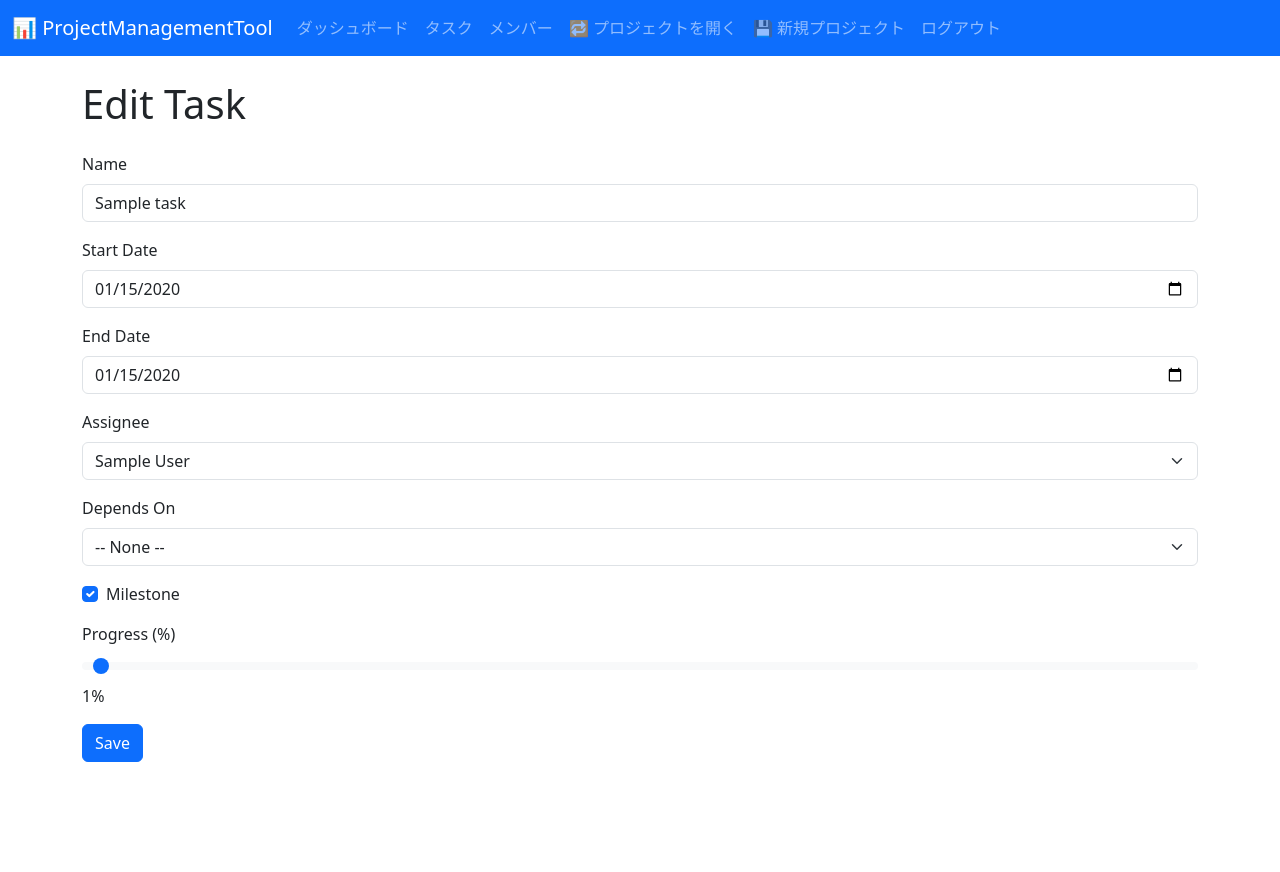
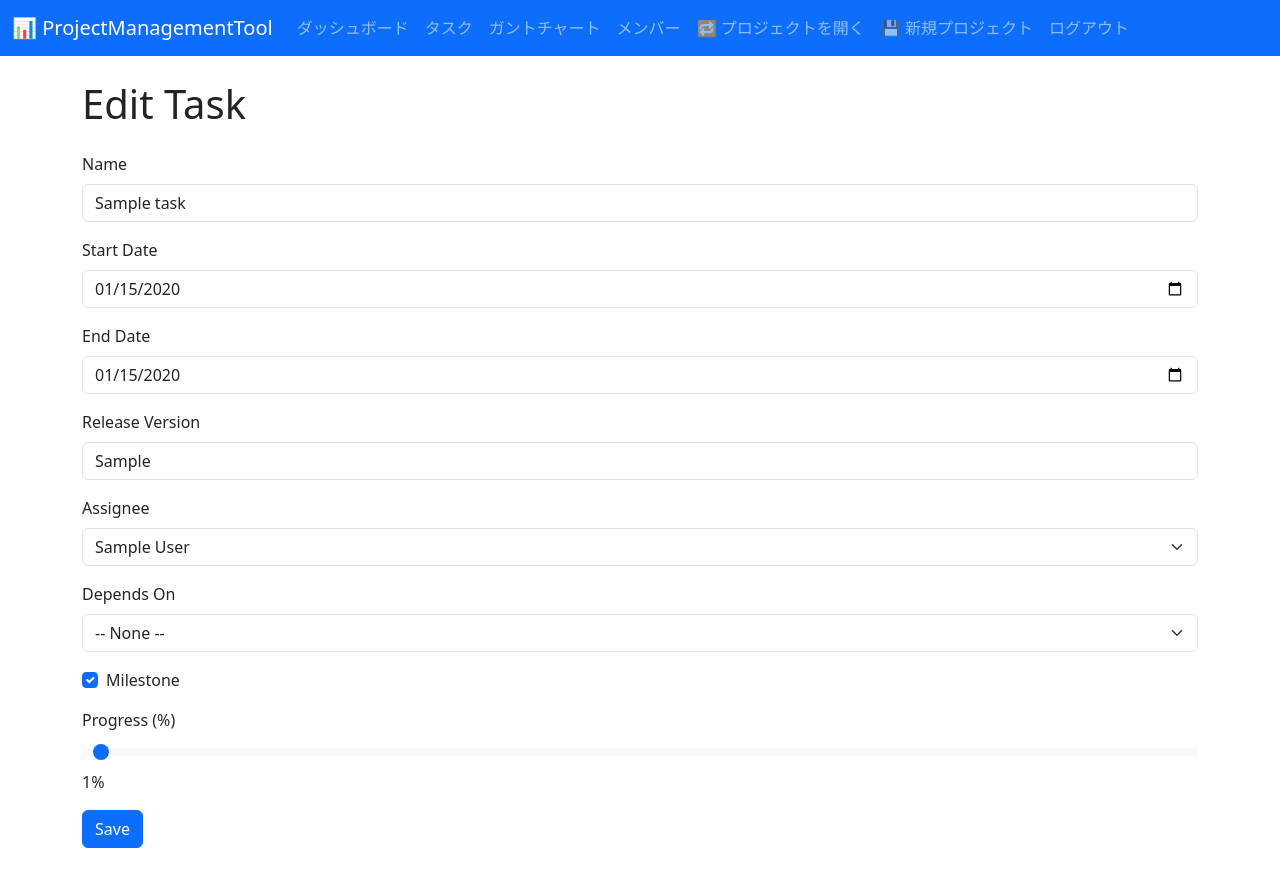
Before and after one commit to Tomoya-BB/ProjectManagementTool, a Flask app: page /task/1/edit in a window 1280 px wide. Before the commit the page ends 762 px from the top, so only its background shows below. Run offline with Flask 3, Linux system fonts and the light colour scheme; a user stored in the database is signed in; tables that the repository leaves empty hold one stand-in row (values such as "Sample post"); some libraries are stand-ins or nearby versions.

Commit message:
Add release version field and Gantt chart

```diff
--- a/app.py
+++ b/app.py
@@ -90,6 +90,9 @@ def init_db(project_name, db_path=None):
         if 'assignee_id' not in cols:
             with engine.begin() as conn:
                 conn.execute(text('ALTER TABLE tasks ADD COLUMN assignee_id INTEGER'))
+        if 'release_version' not in cols:
+            with engine.begin() as conn:
+                conn.execute(text("ALTER TABLE tasks ADD COLUMN release_version VARCHAR"))
 
         user_engine = db.get_engine(bind_key='users')
         with user_engine.connect() as conn:
@@ -333,11 +336,13 @@ def tasks():
             flash('End date cannot be before start date.', 'danger')
             return redirect(url_for('tasks'))
         remarks = request.form.get('remarks', '')
+        release_version = request.form.get('release_version')
         assignee_id = request.form.get('assignee_id', type=int)
         progress = int(request.form.get('progress', 0))
         parent_id = request.form.get('parent_id', type=int)
         task = Task(name=name, start_date=start, end_date=end,
-                    remarks=remarks, progress=progress,
+                    remarks=remarks, release_version=release_version,
+                    progress=progress,
                     assignee_id=assignee_id, parent_id=parent_id)
         db.session.add(task)
         db.session.commit()
@@ -380,6 +385,7 @@ def add_task():
             flash('End date cannot be before start date.', 'danger')
             return redirect(url_for('add_task'))
         progress = int(request.form.get('progress') or 0)
+        release_version = request.form.get('release_version')
         assignee_id = request.form.get('assignee_id') or None
         depends_on_id = request.form.get('depends_on_id') or None
         is_milestone = 'is_milestone' in request.form
@@ -389,6 +395,7 @@ def add_task():
             name=name,
             start_date=start_date,
             end_date=end_date,
+            release_version=release_version,
             progress=progress,
             assignee_id=assignee_id,
             depends_on_id=depends_on_id,
@@ -414,6 +421,7 @@ def edit_task(task_id):
         task.start_date = datetime.strptime(request.form['start_date'], '%Y-%m-%d').date()
         task.end_date = datetime.strptime(request.form['end_date'], '%Y-%m-%d').date()
         task.remarks = request.form.get('remarks', '')
+        task.release_version = request.form.get('release_version')
         task.progress = int(request.form.get('progress', task.progress))
         task.assignee_id = request.form.get('assignee_id', type=int)
         task.parent_id = request.form.get('parent_id', type=int)
@@ -463,6 +471,7 @@ def update_task():
     task.start_date = datetime.strptime(data.get('start_date'), '%Y-%m-%d').date()
     task.end_date = datetime.strptime(data.get('end_date'), '%Y-%m-%d').date()
     task.remarks = data.get('remarks', task.remarks)
+    task.release_version = data.get('release_version', task.release_version)
     task.progress = int(data.get('progress', task.progress))
     task.assignee_id = data.get('assignee_id') or None
     task.parent_id = data.get('parent_id') or None
@@ -484,7 +493,12 @@ def update_task():
 @app.route('/dashboard')
 @login_required
 def dashboard():
-    tasks = Task.query.all()
+    release = request.args.get('release')
+    query = Task.query
+    if release:
+        query = query.filter(Task.release_version == release)
+    tasks = query.all()
+    releases = [r[0] for r in db.session.query(Task.release_version).distinct().all() if r[0]]
     total_tasks = len(tasks)
     completed_tasks = sum(1 for t in tasks if t.progress == 100)
     overdue_tasks = sum(1 for t in tasks if t.progress < 100 and t.end_date < date.today())
@@ -505,8 +519,52 @@ def dashboard():
         "completed_tasks": completed_tasks,
         "overdue_tasks": overdue_tasks,
         "progress_rate": progress_rate,
-        "remaining_by_date": remaining_by_date
+        "remaining_by_date": remaining_by_date,
+        "releases": releases,
+        "selected_release": release
     })
+
+
+@app.route('/gantt')
+@login_required
+def gantt_chart():
+    release = request.args.get('release')
+    query = Task.query
+    if release:
+        query = query.filter(Task.release_version == release)
+    tasks = query.all()
+    releases = [r[0] for r in db.session.query(Task.release_version).distinct().all() if r[0]]
+    if tasks:
+        import pandas as pd
+        import plotly.express as px
+        df = pd.DataFrame([
+            {
+                "Task": t.name,
+                "Start": t.start_date,
+                "Finish": t.end_date,
+                "Progress": t.progress,
+            }
+            for t in tasks
+        ])
+        fig = px.timeline(
+            df,
+            x_start="Start",
+            x_end="Finish",
+            y="Task",
+            color="Progress",
+            color_continuous_scale=["#dc3545", "#ffc107", "#28a745"],
+            range_color=[0, 100],
+        )
+        fig.update_yaxes(autorange="reversed")
+        gantt = fig.to_html(full_html=False, include_plotlyjs=False)
+    else:
+        gantt = None
+    return render_template(
+        "gantt.html",
+        gantt=gantt,
+        releases=releases,
+        selected_release=release,
+    )
 
 
 if __name__ == '__main__':
--- a/models.py
+++ b/models.py
@@ -43,6 +43,7 @@ class Task(db.Model):
     start_date = db.Column(db.Date, nullable=False)
     end_date = db.Column(db.Date, nullable=False)
     remarks = db.Column(db.Text, nullable=True)
+    release_version = db.Column(db.String(100))
     progress = db.Column(db.Integer, nullable=False, default=0)
     parent_id = db.Column(db.Integer, db.ForeignKey('tasks.id'), nullable=True)
     assignee_id = db.Column(db.Integer, db.ForeignKey('members.id'), nullable=True)
--- a/templates/base.html
+++ b/templates/base.html
@@ -19,6 +19,7 @@
         <ul class="navbar-nav me-auto mb-2 mb-lg-0">
           <li class="nav-item"><a class="nav-link" href="{{ url_for('dashboard') }}">ダッシュボード</a></li>
           <li class="nav-item"><a class="nav-link" href="{{ url_for('tasks') }}">タスク</a></li>
+          <li class="nav-item"><a class="nav-link" href="{{ url_for('gantt_chart') }}">ガントチャート</a></li>
           <li class="nav-item"><a class="nav-link" href="{{ url_for('members') }}">メンバー</a></li>
           {% if current_user.is_authenticated %}
             <li class="nav-item"><a class="nav-link" href="{{ url_for('open_project') }}">🔁 プロジェクトを開く</a></li>
--- a/templates/form.html
+++ b/templates/form.html
@@ -13,6 +13,10 @@
     <div class="mb-3">
         <label class="form-label">End Date</label>
         <input type="date" name="end_date" value="{{ task.end_date if task else '' }}" class="form-control" required>
+    </div>
+    <div class="mb-3">
+        <label class="form-label">Release Version</label>
+        <input type="text" name="release_version" value="{{ task.release_version if task else '' }}" class="form-control">
     </div>
     <div class="mb-3">
         <label class="form-label">Assignee</label>
```
Also changed, not shown: templates/gantt.html (added, +22 -0 lines), templates/index.html (+13 -0 lines), templates/tasks.html (+6 -1 lines).
